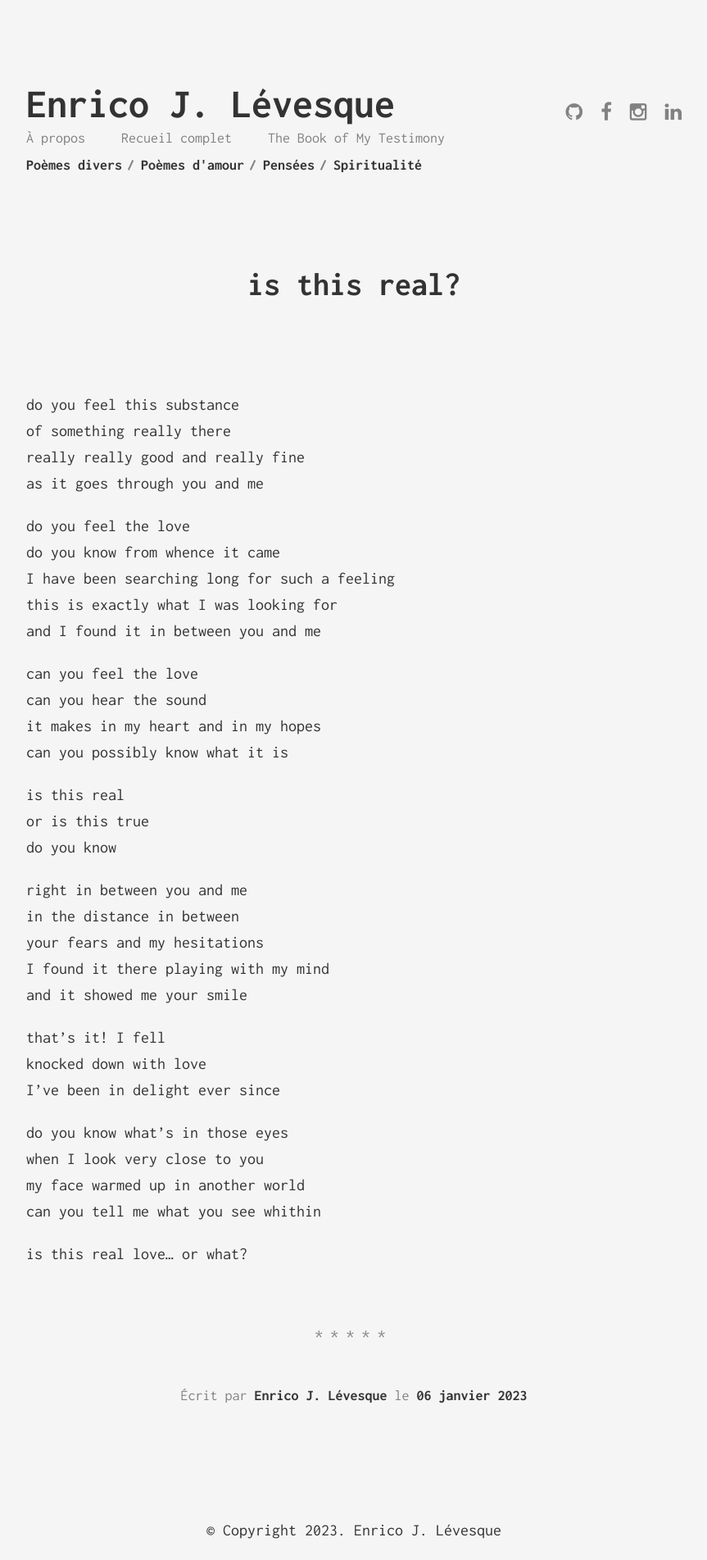
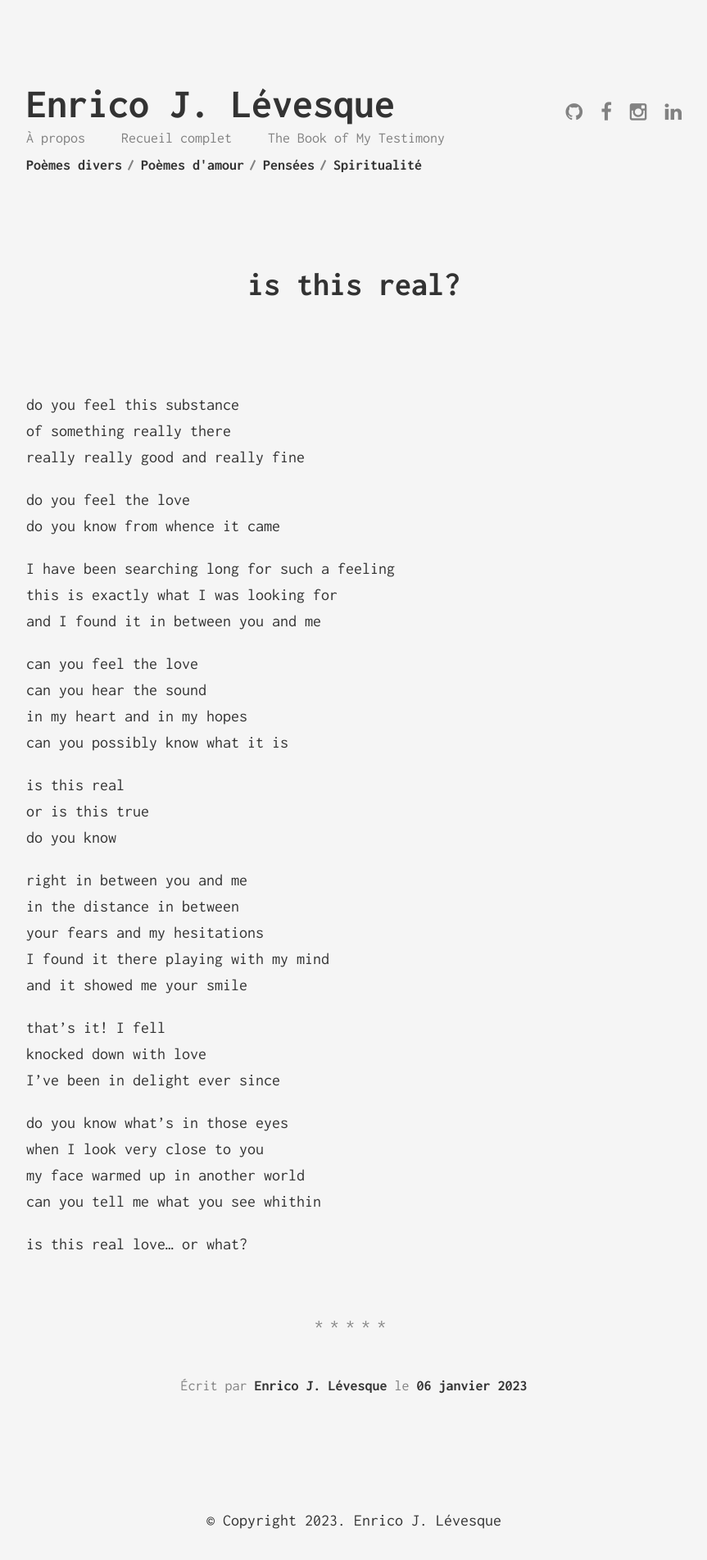
Before and after one commit to enricoJL/enricojl.github.io, a Jekyll site: the page built from _posts/2023-01-06-is-this-real.md, in a window 1280 px wide. Shown: the whole page at 82% size, without its empty margins (208-1071 px from the left). Built offline with Jekyll 4.4.1, drawn with Linux system fonts in a browser that asks for light colours.

Commit message:
fix is this real

```diff
--- a/_posts/2023-01-06-is-this-real.md
+++ b/_posts/2023-01-06-is-this-real.md
@@ -9,17 +9,17 @@ categories:
 do you feel this substance
 of something really there
 really really good and really fine
-as it goes through you and me
 
 do you feel the love
 do you know from whence it came
+
 I have been searching long for such a feeling
 this is exactly what I was looking for
 and I found it in between you and me
 
 can you feel the love
 can you hear the sound
-it makes in my heart and in my hopes
+in my heart and in my hopes
 can you possibly know what it is
 
 is this real
```
